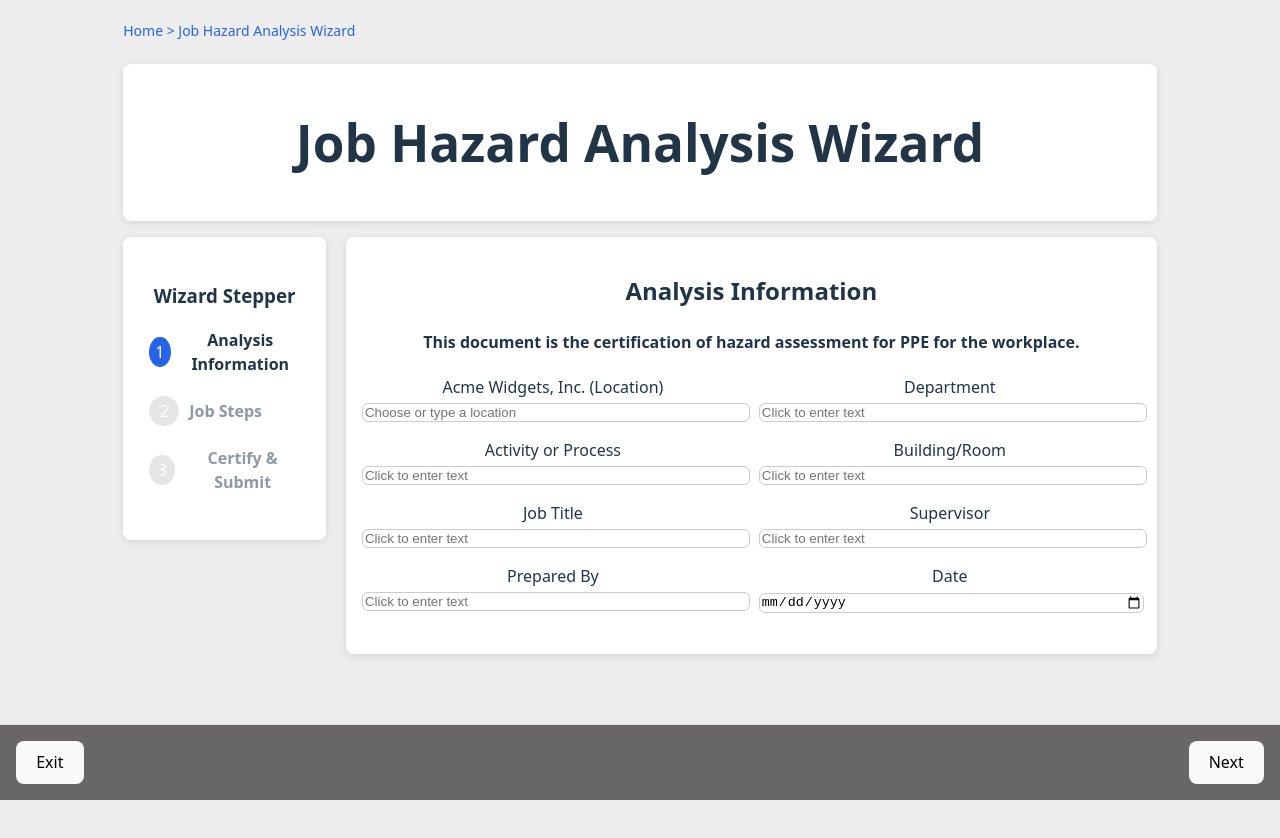
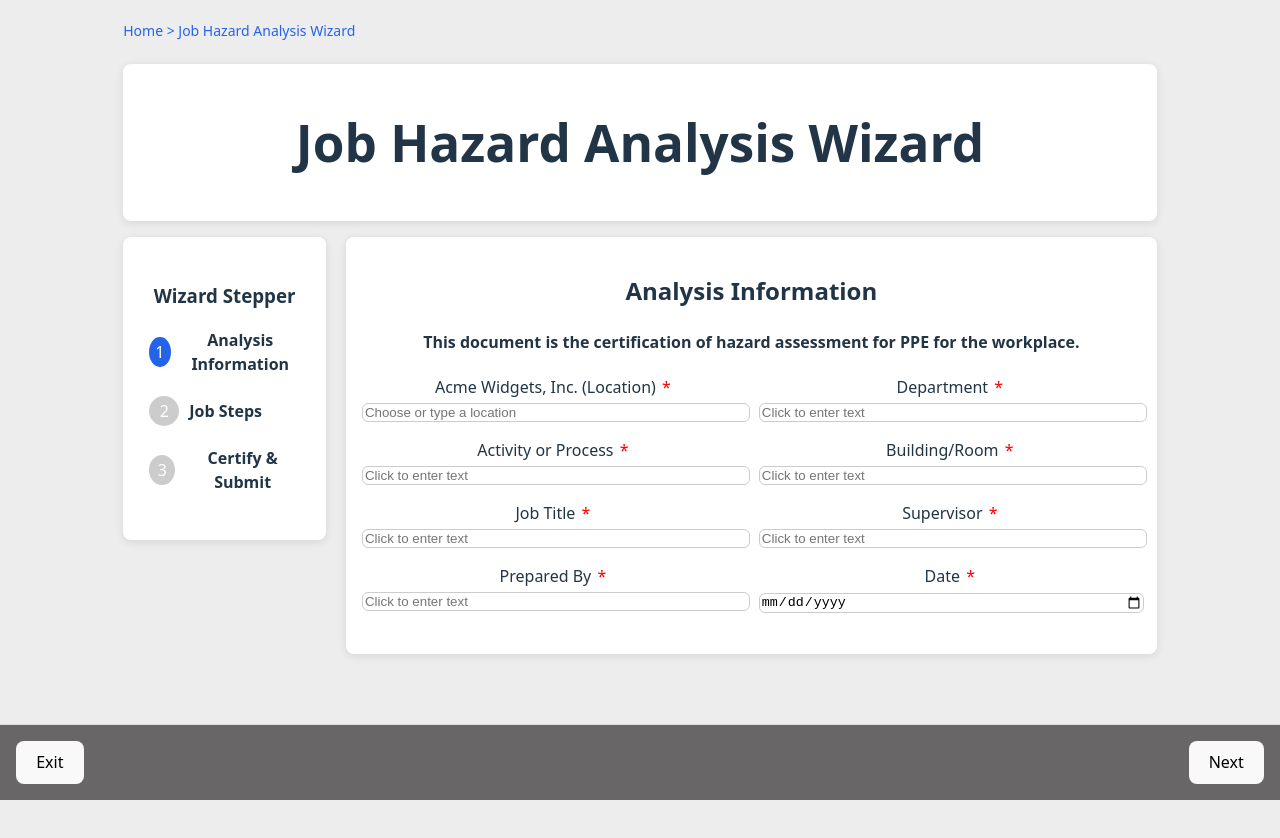
Before and after one commit to cdkillinger02/Job-Hazard-Analysis, a React (Vite) app in the folder jha-frontend/: page /jha/new in a window 1280 px wide. Shown: the top 838 px of the page. Built offline with nearby package versions, Linux system fonts and the light colour scheme; what @react-pdf/renderer would draw is missing.

Commit message:
Adding validation and fixing wizard stepper

```diff
--- a/jha-frontend/src/App.css
+++ b/jha-frontend/src/App.css
@@ -39,6 +39,12 @@
   }
 }
 
+label.required::after {
+  content: " *"; /* Adds a space and the asterisk after the label */
+  color: red;    /* Colors the asterisk red */
+  margin-left: 2px; /* Optional: adjust spacing */
+}
+
 .breadcrumbs {
   position: absolute;
   top: 20px;
--- a/jha-frontend/src/pages/AnalysisInformation.jsx
+++ b/jha-frontend/src/pages/AnalysisInformation.jsx
@@ -1,3 +1,5 @@
+import '../App.css'
+
 export default function AnalysisInformation(props) {
     const updateMetadata = (field, value) => {
         props.setMetadata({
@@ -29,7 +31,7 @@ export default function AnalysisInformation(props) {
                     }}
                 >
                     <div>
-                        <label>Acme Widgets, Inc. (Location)</label>
+                        <label className="required">Acme Widgets, Inc. (Location)</label>
                         <input
                             type="text"
                             placeholder="Choose or type a location"
@@ -44,7 +46,7 @@ export default function AnalysisInformation(props) {
                         />
                     </div>
                     <div>
-                        <label>Department</label>
+                        <label className="required">Department</label>
                         <input
                             type="text"
                             placeholder="Click to enter text"
@@ -59,7 +61,7 @@ export default function AnalysisInformation(props) {
                         />
                     </div>
                     <div>
-                        <label>Activity or Process</label>
+                        <label className="required">Activity or Process</label>
                         <input
                             type="text"
                             placeholder="Click to enter text"
@@ -74,7 +76,7 @@ export default function AnalysisInformation(props) {
                         />
                     </div>
                     <div>
-                        <label>Building/Room</label>
+                        <label className="required">Building/Room</label>
                         <input
                             type="text"
                             placeholder="Click to enter text"
@@ -89,7 +91,7 @@ export default function AnalysisInformation(props) {
                         />
                     </div>
                     <div>
-                        <label>Job Title</label>
+                        <label className="required">Job Title</label>
                         <input
                             type="text"
                             placeholder="Click to enter text"
@@ -104,7 +106,7 @@ export default function AnalysisInformation(props) {
                         />
                     </div>
                     <div>
-                        <label>Supervisor</label>
+                        <label className="required">Supervisor</label>
                         <input
                             type="text"
                             placeholder="Click to enter text"
@@ -119,7 +121,7 @@ export default function AnalysisInformation(props) {
                         />
                     </div>
                     <div>
-                        <label>Prepared By</label>
+                        <label className="required">Prepared By</label>
                         <input
                             type="text"
                             placeholder="Click to enter text"
@@ -134,7 +136,7 @@ export default function AnalysisInformation(props) {
                         />
                     </div>
                     <div>
-                        <label>Date</label>
+                        <label className="required">Date</label>
                         <input
                             type="date"
                             value={props.metadata.date}
--- a/jha-frontend/src/pages/Certify.jsx
+++ b/jha-frontend/src/pages/Certify.jsx
@@ -1,4 +1,5 @@
 import { useState, useEffect } from "react";
+import '../App.css'
 
 export default function Certify(props) {
     const [training, setTraining] = useState([""]);
@@ -124,7 +125,7 @@ export default function Certify(props) {
 
             <div style={{ display: "grid", gridTemplateColumns: "1fr 1fr", gap: "40px", padding: "0 20px" }}>
                 <div>
-                    <label>Name</label>
+                    <label className="required">Name</label>
                     <input
                         type="text"
                         placeholder="Click to enter text"
@@ -135,7 +136,7 @@ export default function Certify(props) {
                     />
                 </div>
                 <div>
-                    <label>Date</label>
+                    <label className="required">Date</label>
                     <input
                         type="date"
                         value={date}
--- a/jha-frontend/src/pages/JHAEdit.jsx
+++ b/jha-frontend/src/pages/JHAEdit.jsx
@@ -11,6 +11,7 @@ export default function JHAEdit(props) {
     const navigate = useNavigate();
     const { id } = useParams();
     const [isLoading, setIsLoading] = useState(true);
+    const [requiredFields, setRequiredFields] = useState(false);
     const [metadata, setMetadata] = useState({
         location: "",
         department: "",
@@ -103,6 +104,12 @@ export default function JHAEdit(props) {
             })),
         };
 
+        if (metadata.location == '' || metadata.department == '' || metadata.activity == '' || metadata.buildingRoom == '' ||
+            metadata.jobTitle == '' || metadata.supervisor == '' || metadata.preparedBy == ''
+            || metadata.signatures[0].name == '' || metadata.signatures[0].date == '') {
+            if (!window.alert("There are required values missing from this analysis. Please return and complete all required values!")) return;
+        } else {
+
             try {
                 let res;
                 if (id) {
@@ -127,7 +134,6 @@ export default function JHAEdit(props) {
                 const data = await res.json();
                 console.log("JHA saved:", data);
 
-            // Clear form
                 setMetadata({
                     location: "",
                     department: "",
@@ -144,6 +150,7 @@ export default function JHAEdit(props) {
 
             } catch (err) {
                 console.error("Error saving JHA:", err);
+            }
         }
     };
 
--- a/jha-frontend/src/pages/JobSteps.jsx
+++ b/jha-frontend/src/pages/JobSteps.jsx
@@ -1,4 +1,9 @@
+import { useState } from "react";
+
 export default function JobSteps(props) {
+    const [photoFile, setPhotoFile] = useState(null);
+    const [photoPreviewUrl, setPhotoPreviewUrl] = useState(null);
+
     const updateStepField = (index, field, value) => {
         const updated = [...props.steps];
         updated[index][field] = value;
@@ -26,6 +31,16 @@ export default function JobSteps(props) {
     const removeStep = (index) => {
         props.setSteps(props.steps.filter((_, i) => i !== index));
     };
+
+    const handleFileChange = (e, stepIndex) => {
+        const file = e.target.files[0];
+        if (file) {
+            setPhotoFile(prev => ({ ...prev, [stepIndex]: file }));
+            setPhotoPreviewUrl(prev => ({ ...prev, [stepIndex]: URL.createObjectURL(file) }));
+            updateStepField(stepIndex, "photo", file);
+        }
+    };
+
 
     return (
         <>
@@ -160,9 +175,8 @@ export default function JobSteps(props) {
                                 <td>
                                     <input
                                         type="file"
-                                        onChange={(e) =>
-                                            updateStepField(stepIndex, "photo", e.target.files[0])
-                                        }
+                                        accept="image/*"
+                                        onChange={(e) => handleFileChange(e, stepIndex)}
                                         style={{
                                             width: "100%",
                                             borderRadius: "6px",
@@ -170,6 +184,16 @@ export default function JobSteps(props) {
                                         }}
                                         disabled={props.view}
                                     />
+                                    {step && step.photo && (
+                                        <img
+                                            src={`http://127.0.0.1:8000/uploads/${step.photo}`}
+                                            alt="Uploaded preview"
+                                            style={{ marginTop: '10px', maxWidth: '200px', borderRadius: '6px' }}
+                                        />
+                                    )}
+                                    {photoPreviewUrl && photoPreviewUrl[stepIndex] && (
+                                        <img src={photoPreviewUrl[stepIndex]} alt="Uploaded preview" style={{ marginTop: '10px', maxWidth: '200px', borderRadius: '6px' }} />
+                                    )}
                                 </td>
                             </tr>
                         ))}
--- a/jha-frontend/src/pages/WizardStepper.jsx
+++ b/jha-frontend/src/pages/WizardStepper.jsx
@@ -6,12 +6,6 @@ export default function WizardStepper({ activeStep, setActiveStep }) {
         { id: 2, name: "Job Steps" },
         { id: 3, name: "Certify & Submit" },
     ];
-
-    const handleStepClick = (step) => {
-        if (step.id <= activeStep) {
-            setActiveStep(step.id); // Navigate to clicked step if it's valid
-        }
-    };
 
     return (
         <div
@@ -28,12 +22,12 @@ export default function WizardStepper({ activeStep, setActiveStep }) {
             {steps.map((step) => (
                 <div
                     key={step.id}
-                    onClick={() => handleStepClick(step)}
+                    onClick={() => setActiveStep(step.id)}
                     style={{
                         display: "flex",
                         alignItems: "center",
-                        cursor: step.id <= activeStep ? "pointer" : "not-allowed",
-                        opacity: step.id <= activeStep ? 1 : 0.5,
+                        cursor: "pointer",
+                        opacity: 1,
                         marginBottom: "20px",
                     }}
                 >
@@ -42,7 +36,7 @@ export default function WizardStepper({ activeStep, setActiveStep }) {
                             width: "30px",
                             height: "30px",
                             borderRadius: "50%",
-                            backgroundColor: step.id <= activeStep ? "#2563eb" : "#ccc",
+                            backgroundColor: step.id == activeStep ? "#2563eb" : "#ccc",
                             color: "#fff",
                             display: "flex",
                             alignItems: "center",
```
Also changed, not shown: 2 other files (tests, documents, lock files or other folders). Lines whose indentation alone changed are shown as unchanged.
